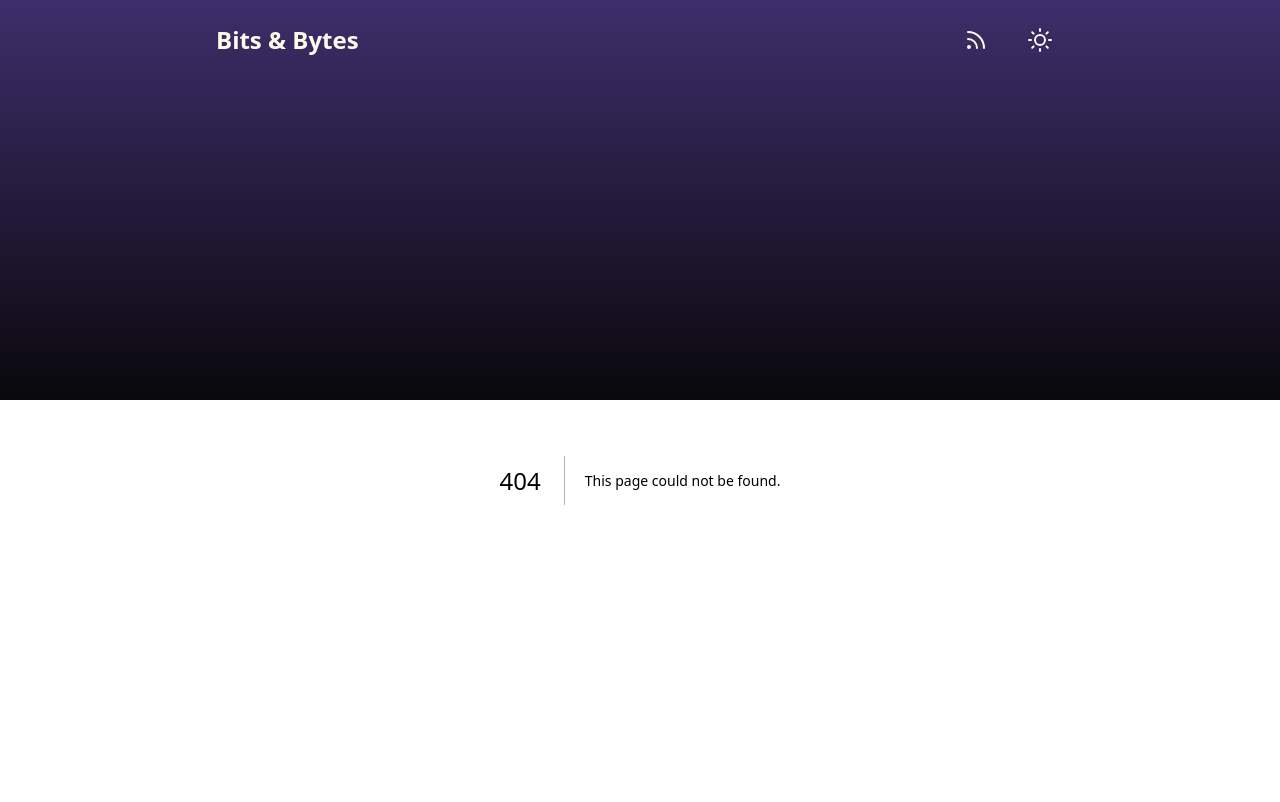
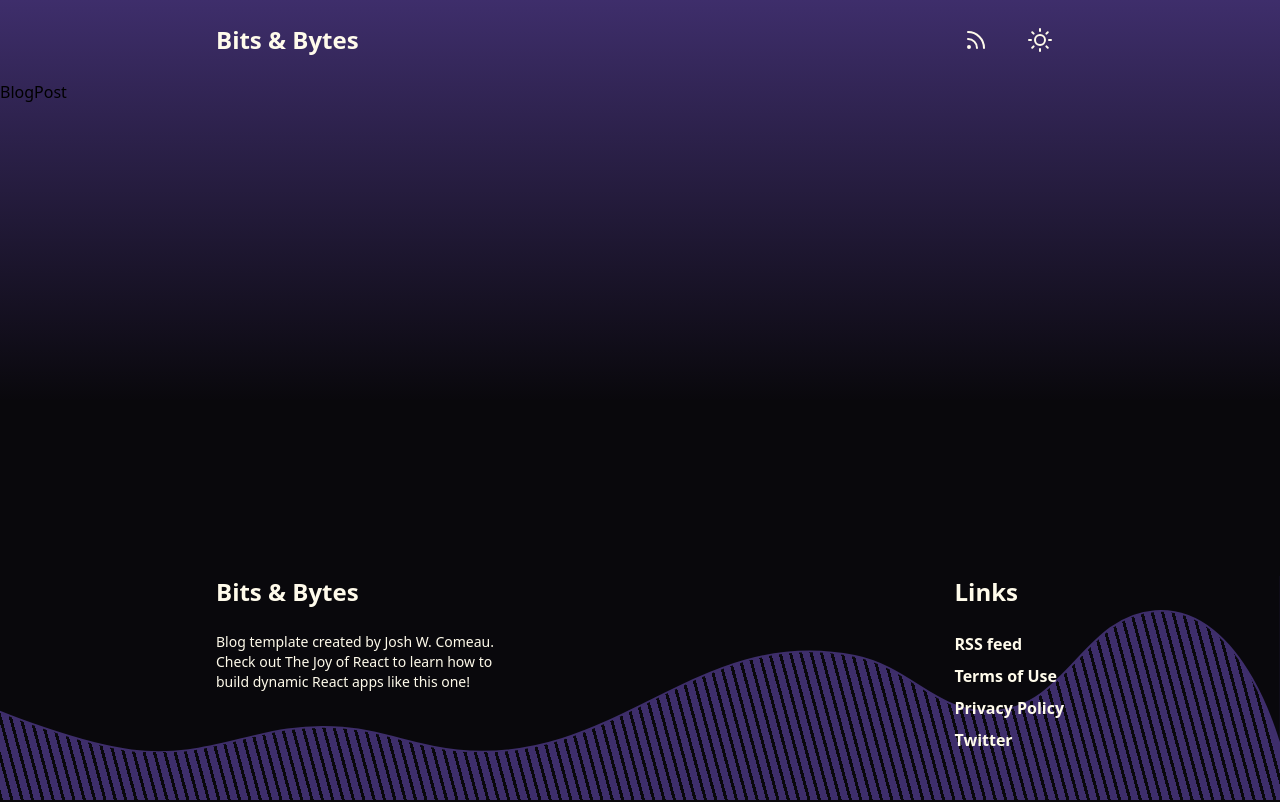
Before and after one commit to Lam-Big-Water/sam-blog-v2, a Next.js app: page /css-font-size in a window 1280 px wide. Before the commit this address had no page. Shown: the top 802 px of the page. Built offline with nearby package versions, Linux system fonts and the light colour scheme.

Commit message:
display mdx

```diff
--- /dev/null
+++ b/src/app/[postSlug]/page.tsx
@@ -0,0 +1,12 @@
+import React from 'react';
+import { MDXRemote } from 'next-mdx-remote/rsc';
+import { loadBlogPost } from '@/helper/file-helper';
+import BlogHero from "../_components/postHero"
+
+const BlogPost = () => {
+  return (
+    <div>BlogPost</div>
+  )
+}
+
+export default BlogPost
--- a/src/app/_components/postHero.tsx
+++ b/src/app/_components/postHero.tsx
@@ -5,7 +5,7 @@ interface PostType {
     publishedOn: string;
 }
 
-const PostHero = ({title, publishedOn}: PostType) => {
+const BlogHero = ({title, publishedOn}: PostType) => {
   return (
     <div className='py-10'>
         <h1 className='text-4xl text-amber-50 font-black py-4'>{title}</h1>
@@ -14,4 +14,4 @@ const PostHero = ({title, publishedOn}: PostType) => {
   )
 }
 
-export default PostHero
+export default BlogHero
--- a/src/app/page.tsx
+++ b/src/app/page.tsx
@@ -4,7 +4,6 @@ import {getBlogPostsList} from '@/helper/file-helper';
 
 const Home = async () => {
   const postsList = await getBlogPostsList();
-  console.log(postsList)
   return (
     <div className="w-full max-w-220 py-16 px-8 m-auto flex flex-col items-center text-amber-50 font-medium">
       <div className="flex flex-col items-center gap-6">
```
Also changed, not shown: 1 other file (tests, documents, lock files or other folders).
